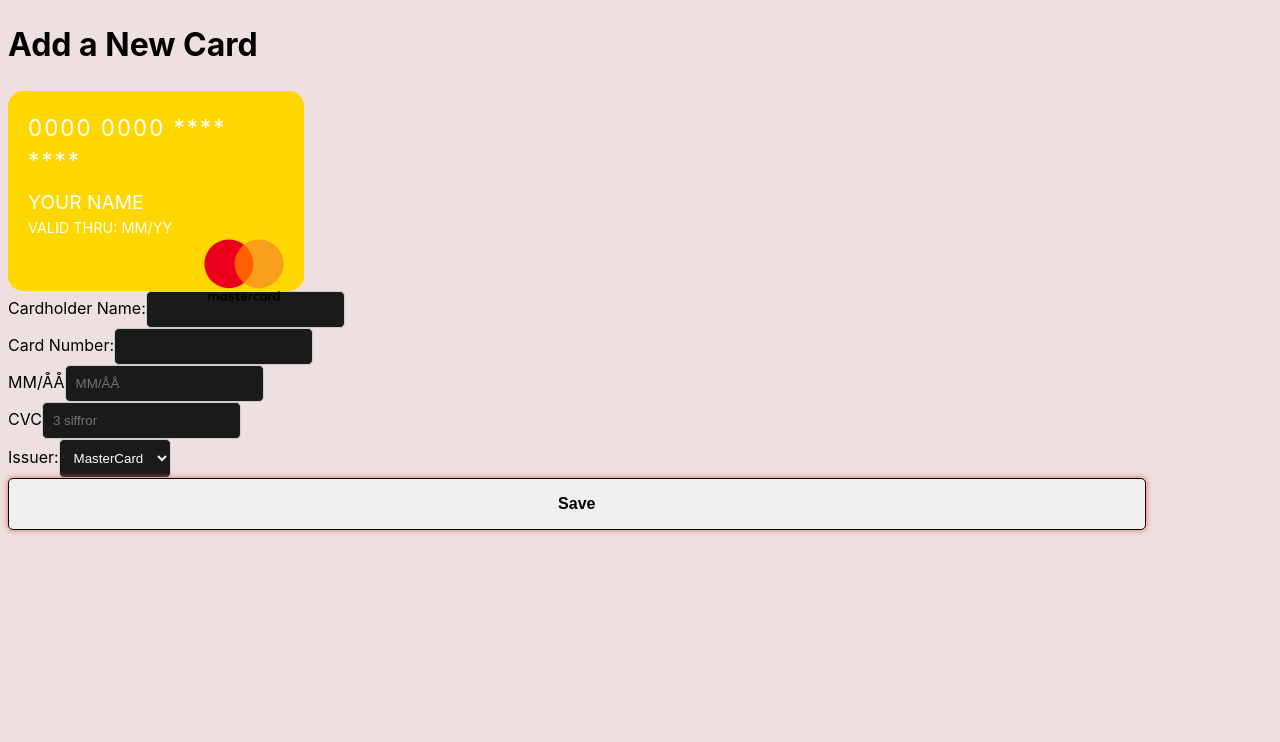
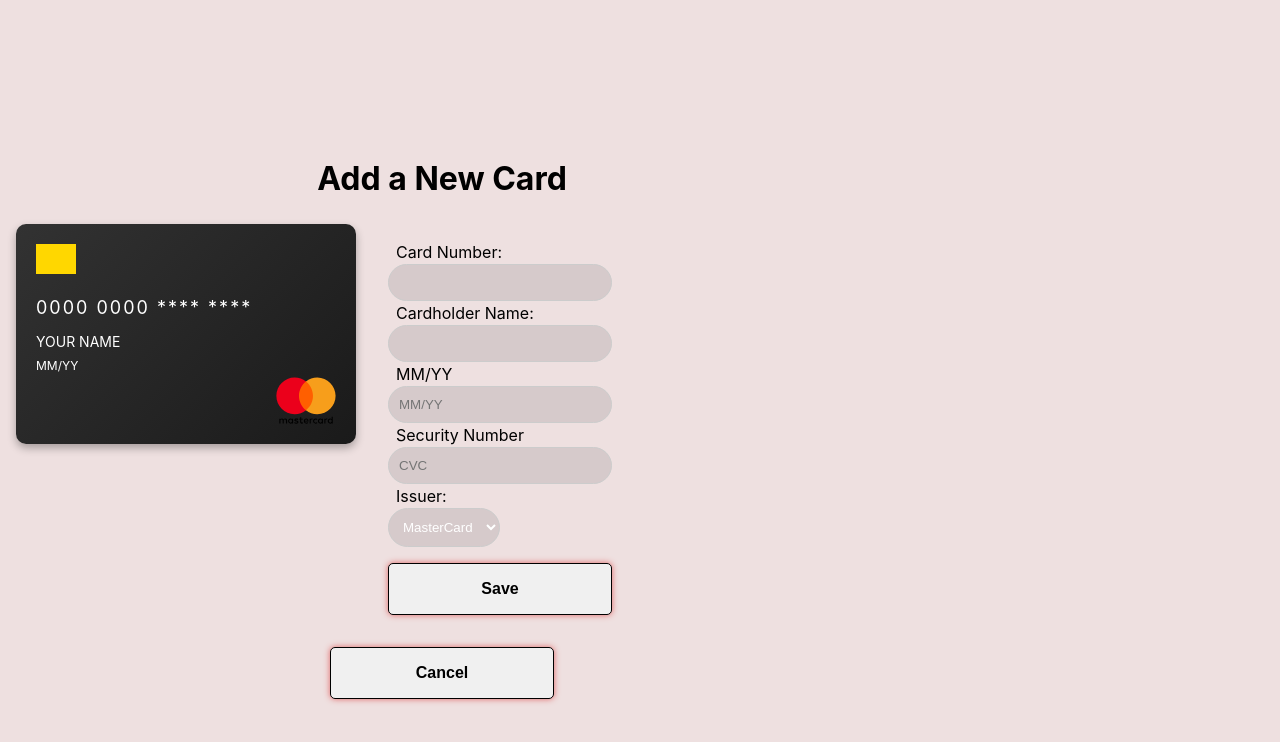
Before and after one commit to Xayida83/e-wallet-lotta, a React (Vite) app: page /addcard in a window 1280 px wide. Shown: the top 742 px of the page. Built offline with nearby package versions, Linux system fonts and the light colour scheme.

Commit message:
CardForm styling almost done

```diff
--- a/src/components/Card.jsx
+++ b/src/components/Card.jsx
@@ -19,10 +19,9 @@ const Card = ({ cardholder, cardNumber, expireMonth, expireYear, issuer }) => {
   };
 
   return (
-    <div className={`${styles.card} ${styles[issuer.toLowerCase()]}`}> {/* Dynamisk klass beroende på kortutgivare */}
-      <div className={styles.cardContent}>
+    <div className={`${styles.cardContainer} ${styles[issuer.toLowerCase()]}`}> {/* Dynamisk klass beroende på kortutgivare */}
+      <div className={styles.card}>
         <div className={styles.cardChip}></div>
-        <div className={styles.cardDetails}>
         <div className={styles.cardNumber}>
           {formatCardNumber(cardNumber)}
         </div>
@@ -30,9 +29,9 @@ const Card = ({ cardholder, cardNumber, expireMonth, expireYear, issuer }) => {
           {cardholder.toUpperCase()}
         </div>
         <div className={styles.expiryDate}>
-            VALID THRU: {expireMonth}/{expireYear}
+          {expireMonth}/{expireYear}
         </div>
-        </div>
+
         <div className={styles.cardLogo}>
           {issuer === "MasterCard" && <img src={mastercard} alt="MasterCard Logo" />}
           {issuer === "Visa" && <img src={visa} alt="Visa Logo" />}
--- a/src/components/Card.module.css
+++ b/src/components/Card.module.css
@@ -1,66 +1,43 @@
-.card {
-  max-width: 16rem;
-  height: 10rem;
-  border-radius: 15px;
+.cardContainer {
+  width: 300px;
+  height: 180px;
+  position: relative;
+  border-radius: 10px;
+  background: linear-gradient(135deg, #323232, #1a1a1a);
+  color: white;
   padding: 20px;
-  color: white;
-  position: relative;
-  display: flex;
-  justify-content: space-between;
-  flex-direction: column;
-}
-
-.cardContent {
-  display: flex;
-  flex-direction: column;
-  justify-content: space-between;
-  height: 100%;
+  box-shadow: 0 4px 8px rgba(0, 0, 0, 0.3);
 }
 
 .cardChip {
   width: 40px;
   height: 30px;
-  background-color: #ccc;
-  border-radius: 5px;
-}
-
-.cardDetails {
-  display: flex;
-  flex-direction: column;
+  background-color: gold;
+  position: absolute;
+  top: 20px;
+  left: 20px;
 }
 
 .cardNumber {
-  font-size: 1.4em;
+  font-size: 18px;
   letter-spacing: 2px;
+  margin-top: 50px;
 }
 
 .cardholder {
-  font-size: 1.2em;
+  text-transform: uppercase;
   margin-top: 10px;
+  font-size: 14px;
 }
 
 .expiryDate {
-  font-size: 0.9em;
+  font-size: 12px;
+  margin-top: 5px;
 }
 
-.cardLogo {
-  width: 5rem;
-  align-self: flex-end;
+.cardLogo img {
+  width: 60px;
+  position: absolute;
+  bottom: 20px;
+  right: 20px;
 }
-.cardLogo img {
-  width: 100%;
-  height: auto;
-  object-fit: cover;
-}
-
-.mastercard {
-  background-color: gold;
-}
-
-.visa {
-  background-color: lightblue;
-}
-
-.ankademin {
-  background-color: aquamarine;
-}
--- a/src/components/CardForm.jsx
+++ b/src/components/CardForm.jsx
@@ -1,19 +1,19 @@
 import Button from './Button'; // Din knappkomponent
+import styles from './CardForm.module.css';
 
 const CardForm = ({ cardholder, setCardholder, cardNumber, setCardNumber, expiryDate, setExpiryDate, cvc, setCvc, issuer, setIssuer, handleSubmit, errors }) => {
+
+  const handleExpiryDateChange = (e) => {
+    let value = e.target.value.replace(/\D/g, ''); //* Tar bort alla icke-siffror
+    if (value.length >= 2) {
+      value = value.slice(0, 2) + '/' + value.slice(2);
+    }
+    setExpiryDate(value);
+  };
+
   return (
     <form onSubmit={handleSubmit}>
       <div>
-        <label>Cardholder Name:</label>
-        <input
-          type="text"
-          value={cardholder}
-          onChange={(e) => setCardholder(e.target.value)}
-          required
-          pattern="^[A-Za-zÅÄÖåäö\s]+$"
-          title="Cardholder name must only contain letters and spaces"
-        />
-      </div>
       <div>
         <label>Card Number:</label>
         <input
@@ -26,22 +26,32 @@ const CardForm = ({ cardholder, setCardholder, cardNumber, setCardNumber, expiry
           title="Card number must be exactly 16 digits only"
         />
       </div>
+        <label>Cardholder Name:</label>
+        <input
+          type="text"
+          value={cardholder}
+          onChange={(e) => setCardholder(e.target.value)}
+          required
+          pattern="^[A-Za-zÅÄÖåäö\s]+$"
+          title="Cardholder name must only contain letters and spaces"
+        />
+      </div>
       <div>
-        <label>MM/ÅÅ</label>
+        <label>MM/YY</label>
         <input
           type="text"
           value={expiryDate}
-          onChange={(e) => setExpiryDate(e.target.value)}
+          onChange={handleExpiryDateChange}
           required
-          placeholder="MM/ÅÅ"
-          pattern="^(0[1-9]|1[0-2])\/\d{2}$"
+          placeholder="MM/YY"
+          // pattern="^(0[1-9]|1[0-2])\/\d{2}$"
           title="Expiration date must be in format MM/YY"
           maxLength="5"
         />
         {errors?.expiryDate && <p style={{ color: 'red' }}>{errors.expiryDate}</p>}
       </div>
       <div>
-        <label>CVC</label>
+        <label>Security Number</label>
         <input
           type="text"
           value={cvc}
@@ -49,7 +59,7 @@ const CardForm = ({ cardholder, setCardholder, cardNumber, setCardNumber, expiry
           required
           pattern="\d{3}"
           maxLength="3"
-          placeholder="3 siffror"
+          placeholder="CVC"
           title="CVC must be 3 digits"
         />
         {errors?.cvc && <p style={{ color: 'red' }}>{errors.cvc}</p>}
@@ -63,7 +73,6 @@ const CardForm = ({ cardholder, setCardholder, cardNumber, setCardNumber, expiry
         </select>
       </div>
       <Button label="Save" type="submit" />
-      {/* <Button label="Cancel" to="/" /> */}
     </form>
   );
 };
--- /dev/null
+++ b/src/components/CardForm.module.css
@@ -0,0 +1,29 @@
+form {
+  display: flex;
+  flex-direction: column;
+  padding: 1rem;
+
+  div {
+    display: flex;
+    flex-direction: column;
+
+    label {
+      padding-left: 8px;
+    }
+    input {
+      max-width: 260px;
+      background-color: rgba(110, 109, 112, 0.189);
+      border-radius: 20px;
+    }
+    select {
+      max-width: fit-content;
+      background-color: rgba(110, 109, 112, 0.189);
+      border-radius: 20px;
+    }
+  }
+
+  button {
+    align-self: center;
+    margin: 1rem 0 0 0;
+   }
+}
--- a/src/index.css
+++ b/src/index.css
@@ -4,8 +4,6 @@
   font-weight: var(--font-weight);
 
   color-scheme: light dark;
-  /* color: var(--text-color);
-  background-color: var(--bg-color); */
 
   font-synthesis: none;
   text-rendering: optimizeLegibility;
@@ -14,6 +12,14 @@
 
 }
 
+body {
+  margin: 01rem;
+  display: flex;
+  place-items: center;
+  min-width: 320px;
+  min-height: 100vh;
+}
+
 a {
   width: 100%;
   display: flex;
--- a/src/pages/AddCard.jsx
+++ b/src/pages/AddCard.jsx
@@ -6,6 +6,7 @@ import Card from '../components/Card';
 import Button from '../components/Button';
 import CardForm from '../components/CardForm';
 import { validateForm } from '../helpers/validateForm';
+import styles from './AddCard.module.css';
 
 
 const AddCard = () => {
@@ -50,9 +51,9 @@ const AddCard = () => {
   };
 
   return (
-    <div>
+    <div className={styles.addCardPage}>
       <h1>Add a New Card</h1>
-
+      <div className={styles.container}>
         <Card
           cardholder={cardholder || 'YOUR NAME'}
           cardNumber={cardNumber || '0000 0000 0000 0000'}
@@ -75,6 +76,9 @@ const AddCard = () => {
           handleSubmit={handleSubmit}
           errors={errors}
         />
+
+        <Button label="Cancel" to="/" />
+      </div>
     </div>
   );
 };
--- a/src/pages/AddCard.module.css
+++ b/src/pages/AddCard.module.css
@@ -1,6 +1,11 @@
+.addCardPage {
+  display: flex;
+  flex-direction: column;
+  justify-content: center;
+  align-items: center;
+}
 .container {
   display: flex;
-  flex-direction: column;
-  align-items: center;
+  flex-flow: row wrap;
   gap: 1rem;
 }
--- a/src/variables.css
+++ b/src/variables.css
@@ -20,6 +20,6 @@
 
   --border-radius: 5px;
 
-  --button-width: 90%;
+  --button-width: 14rem;
   --button-padding: 1rem 0;
 }
```
Lines whose indentation alone changed are shown as unchanged.
